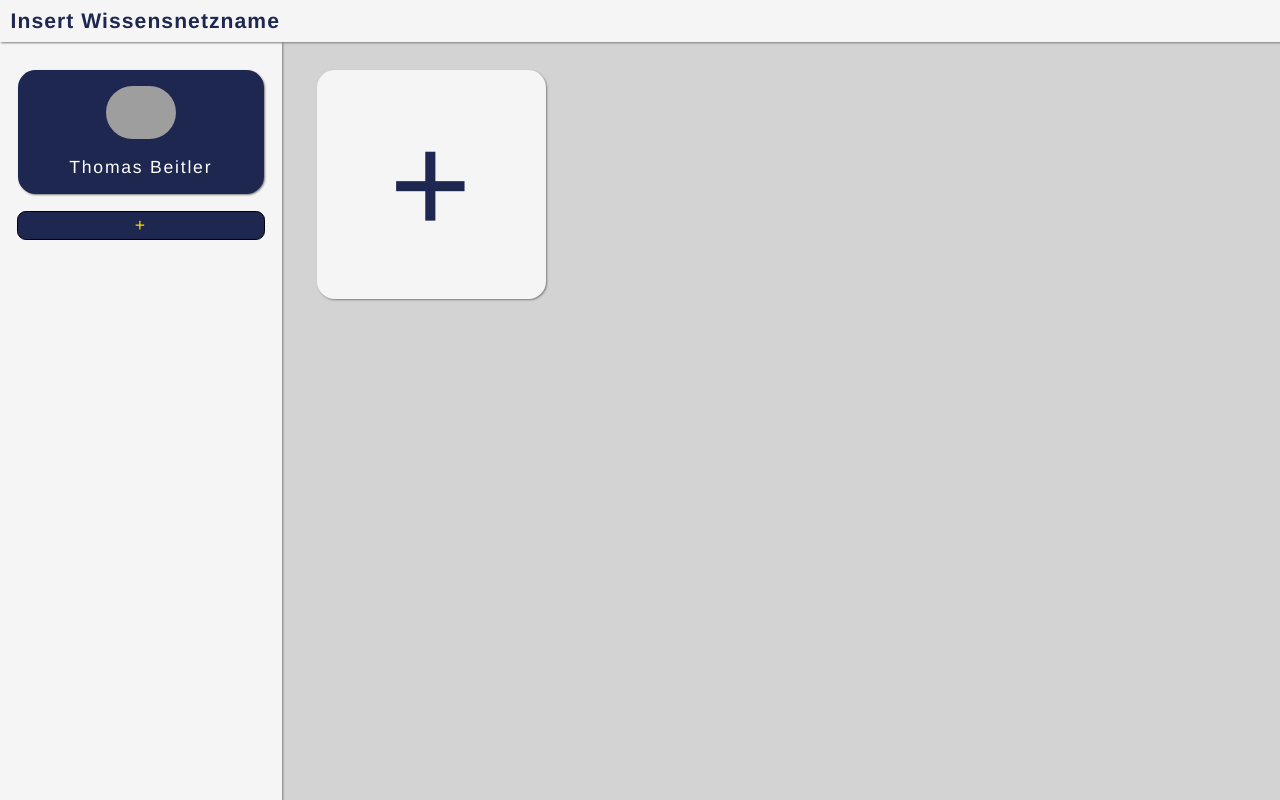
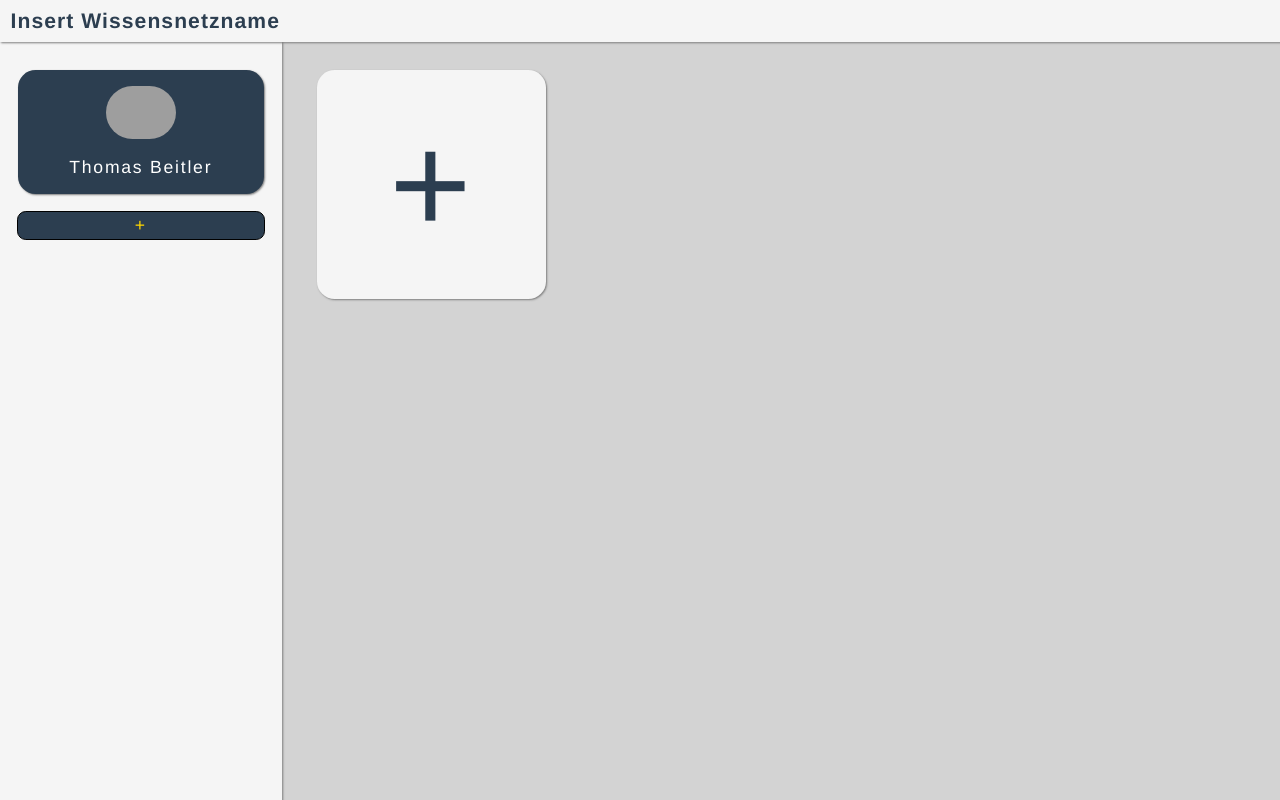
Before and after one commit to lelex4545/projekt-1, a Vue app: page / in a window 1280 px wide. Both pictures are taken after a click on the button "Change Screen". Built offline with nearby package versions, Linux system fonts and the light colour scheme; grey boxes are pictures that could not be loaded.

Commit message:
Theme_v1

```diff
--- a/src/assets/theme.scss
+++ b/src/assets/theme.scss
@@ -1,4 +1,8 @@
-$login_div_color: rgb(30, 39, 80);
-$login_input_color: rgb(105, 116, 170);
-$login_reg_pw_color: rgb(63, 89, 192);
-$login_button_color: rgb(54, 72, 153);
+$div_color: #2c3e50;
+$hover_color_change: #1b4a69;
+
+$login_input_color: #21628d;
+$login_button_color: #174e72;
+
+$home_background_color: whitesmoke;
+$add_new_wissensnetz: gold;
--- a/src/components/screens/Home.vue
+++ b/src/components/screens/Home.vue
@@ -19,10 +19,12 @@ export default {
 }
 </script>
 
-<style>
+<style lang="scss">
+@import "@/assets/theme.scss";
+
 .containerDesignHome {
   border-radius: 1em;
-  background-color: whitesmoke;/*#009a93;*/
+  background-color: $home_background_color;/*#009a93;*/
   /*border: .5px solid black;*/
   box-shadow: 1px 1px 2px rgb(126, 126, 126);
   letter-spacing: 0.1em;
@@ -50,7 +52,7 @@ export default {
     width: 100vw;
     height: 4em;
 
-    color: rgb(30, 39, 80);
+    color: $div_color;
     display: flex;
     padding-left: 1em;
     align-items: center;
--- a/src/components/screens/HomeComp/ControlCenter.vue
+++ b/src/components/screens/HomeComp/ControlCenter.vue
@@ -19,7 +19,9 @@ export default {
 }
 </script>
 
-<style>
+<style lang="scss">
+@import "@/assets/theme.scss";
+
 #controlCenter{
     /*grid-area: c;*/
     display: flex;
@@ -38,7 +40,7 @@ export default {
 #profil{
     display: flex;
     /*background-color: #037c76;*/
-    background-color: rgb(30, 39, 80);
+    background-color: $div_color;
     width: 14em;
     height: 7em;
     box-shadow: 1px 1px 2px rgb(126, 126, 126);
--- a/src/components/screens/HomeComp/WissensblockItem.vue
+++ b/src/components/screens/HomeComp/WissensblockItem.vue
@@ -32,13 +32,15 @@ export default {
 </script>
 
 <style lang="scss">
+@import "@/assets/theme.scss";
+
 .emptyBlock{
-    color: rgb(30, 39, 80);
+    color: $div_color;
     &:hover{
         transition: all .75s;
         z-index: 2;
         transform: scale(1.05);
-        color: darken($color: rgb(63, 89, 192), $amount: 5);
+        color: darken($color: $hover_color_change, $amount: 5);
         &:after{
             transition: all 1s;
         }
@@ -57,22 +59,22 @@ export default {
     height: 2em;
     font-size: 1em;
     border: 0em;
-    color:rgb(30, 39, 80);
+    color:$div_color;
+}
+/*
+::placeholder{
+    color: lightgrey;
+    opacity: 1;
 }
 
-::placeholder{ /* Chrome, Firefox, Opera, Safari 10.1+ */
-    color: lightgrey;
-    opacity: 1; /* Firefox */
-}
-
-:-ms-input-placeholder { /* Internet Explorer 10-11 */
+:-ms-input-placeholder {
  color: lightgrey;
 }
 
-::-ms-input-placeholder { /* Microsoft Edge */
+::-ms-input-placeholder {
  color: lightgrey;
 }
-
+*/
 #boxName{
     padding-bottom: .3em;
     font-size: 2em;
--- a/src/components/screens/HomeComp/Wissensthema.vue
+++ b/src/components/screens/HomeComp/Wissensthema.vue
@@ -29,10 +29,12 @@ export default {
 };
 </script>
 
-<style>
+<style lang="scss">
+@import "@/assets/theme.scss";
+
 #thema{
     display: flex;
-    background-color: rgb(30, 39, 80);
+    background-color: $div_color;
     width: 14em;
     height: 1.5em;
     margin-top: 1em;
--- a/src/components/screens/HomeComp/WissensthemaItem.vue
+++ b/src/components/screens/HomeComp/WissensthemaItem.vue
@@ -17,12 +17,14 @@ export default {
 }
 </script>
 
-<style>
+<style lang="scss">
+@import "@/assets/theme.scss";
+
 .emptyThema{
     display: flex;
     align-items: center;
     justify-content: center;
     margin: auto;
-    color: gold;
+    color: $add_new_wissensnetz;
 }
 </style>
--- a/src/components/screens/LogIn.vue
+++ b/src/components/screens/LogIn.vue
@@ -52,7 +52,7 @@ export default {
 
 .conDesign {
   border-radius: 1em;
-  background-color: $login_div_color;
+  background-color: $div_color;
   box-shadow: 1px 1px 2px rgb(29, 29, 29);
   padding: 1em;
   width: 22em;
--- a/src/components/screens/LogInComp/LogInElement.vue
+++ b/src/components/screens/LogInComp/LogInElement.vue
@@ -120,7 +120,7 @@ export default {
   width: 7em;
   color: white;
   &:hover {
-    color: $login_reg_pw_color;
+    color: $hover_color_change;
     cursor: pointer;
   }
 }
@@ -133,7 +133,7 @@ export default {
   width: 13em;
   color: white;
   &:hover {
-    color: $login_reg_pw_color;
+    color: $hover_color_change;
     cursor: pointer;
   }
 }
```
